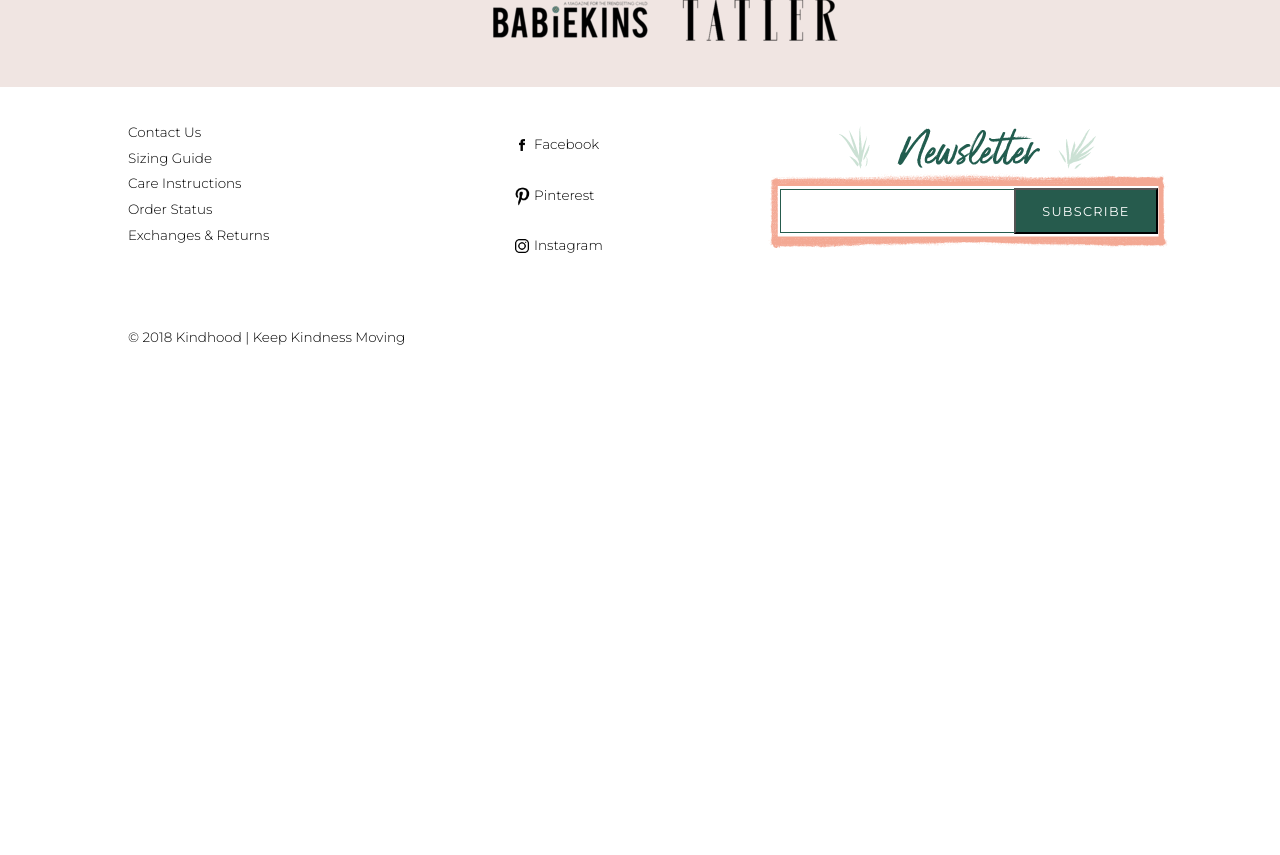
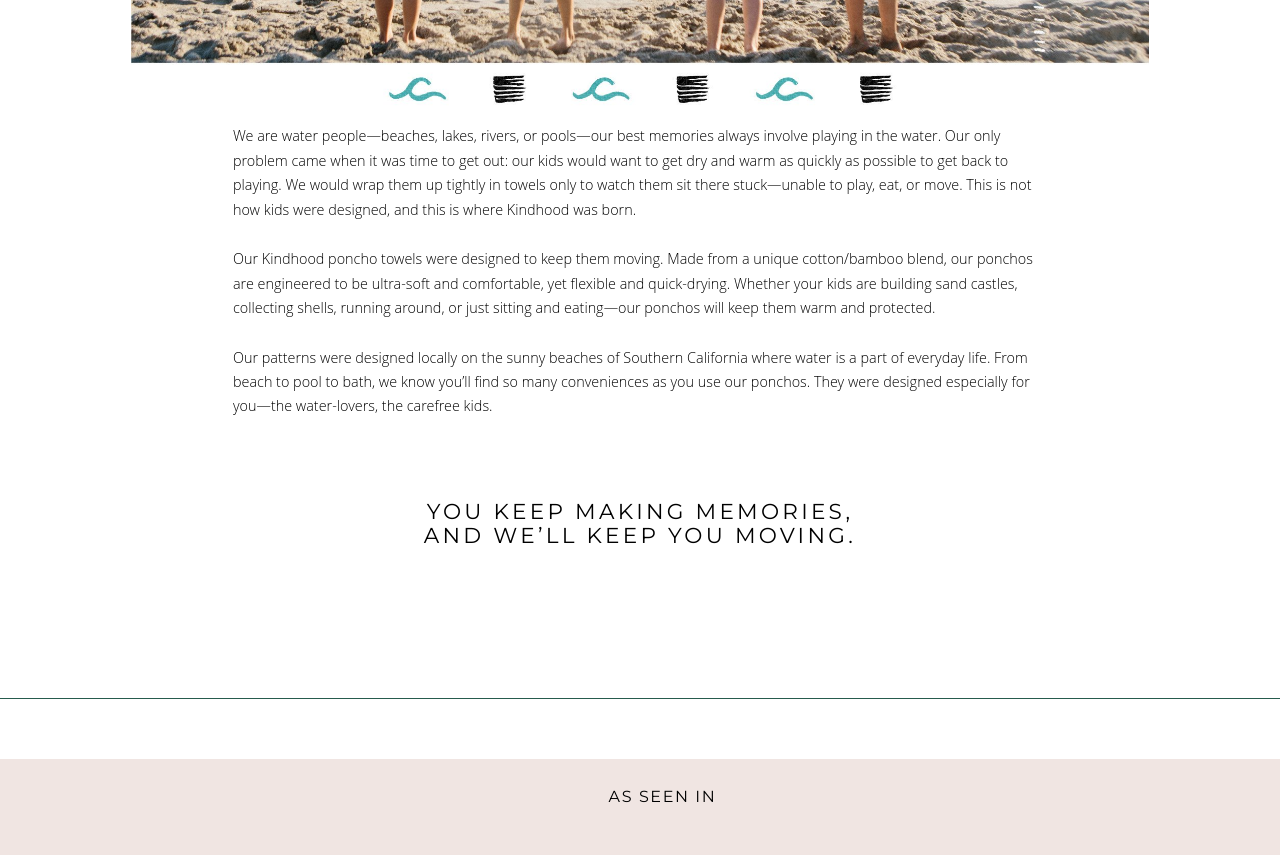
Before and after one commit to timknapp12/kindhood-clone, a React (Create React App) app: page /about in a window 1280 px wide. Shown: the part 640-1495 px from the top of the page. Before the commit the page ends 1013 px from the top, so only its background shows below. Built offline with nearby package versions, Linux system fonts and the light colour scheme.

Commit message:
about page

```diff
--- a/src/components/About.js
+++ b/src/components/About.js
@@ -1,11 +1,48 @@
 import React from "react";
+import about from "../assets/About_Us.jpg";
 
 export default function About(props) {
-
-
-    return(
-        <div>
-            About Page
+  return (
+    <div className="main-body">
+      <div className="main-container">
+        <div className="main-container__column">
+          <img alt="aboutphoto" src={about} className="main-image" />
+          <div className='about-paragraphs' >
+            <p>
+              We are water people—beaches, lakes, rivers, or pools—our best
+              memories always involve playing in the water. Our only problem
+              came when it was time to get out: our kids would want to get dry
+              and warm as quickly as possible to get back to playing. We would
+              wrap them up tightly in towels only to watch them sit there
+              stuck—unable to play, eat, or move. This is not how kids were
+              designed, and this is where Kindhood was born.
+            </p>
+            <p>
+              Our Kindhood poncho towels were designed to keep them moving. Made
+              from a unique cotton/bamboo blend, our ponchos are engineered to
+              be ultra-soft and comfortable, yet flexible and quick-drying.
+              Whether your kids are building sand castles, collecting shells,
+              running around, or just sitting and eating—our ponchos will keep
+              them warm and protected.
+            </p>
+            <p>
+              Our patterns were designed locally on the sunny beaches of
+              Southern California where water is a part of everyday life. From
+              beach to pool to bath, we know you’ll find so many conveniences as
+              you use our ponchos. They were designed especially for you—the
+              water-lovers, the carefree kids.
+            </p>
+            <div className='about-subheading' >
+                <h3>
+                    YOU KEEP MAKING MEMORIES,
+                </h3>
+                <h3>
+                    AND WE’LL KEEP YOU MOVING.
+                </h3>
+            </div>
+          </div>
         </div>
-    )
+      </div>
+    </div>
+  );
 }
--- a/src/styles/_components.scss
+++ b/src/styles/_components.scss
@@ -515,7 +515,6 @@ a:visited {
     line-height: 1.3em;
     -webkit-font-smoothing: antialiased;
     -moz-osx-font-smoothing: grayscale;
-
 }
 
 .press-container__heading {
@@ -547,3 +546,26 @@ a:visited {
     cursor: pointer;
     margin-left: 17px;
 }
+
+//     ------------------      About Page ----------------
+
+.about-paragraphs {
+    font-family: $body_font;
+    text-align: left;
+    font-size: .9em;
+    width: 80%;
+    line-height: 1.7em;
+}
+
+.about-paragraphs p {
+    margin-bottom: 25px;
+    font-weight: lighter;
+}
+
+.about-subheading {
+    text-align: center;
+    font-family: $main_font;
+    font-size: 1.5em;
+    letter-spacing: .15em;
+    margin-top: 80px;
+}
--- a/src/styles/main.css
+++ b/src/styles/main.css
@@ -500,3 +500,21 @@ a:visited {
   text-decoration: underline;
   cursor: pointer;
   margin-left: 17px; }
+
+.about-paragraphs {
+  font-family: "Open Sans", "HelveticaNeue", "Helvetica Neue", sans-serif;
+  text-align: left;
+  font-size: .9em;
+  width: 80%;
+  line-height: 1.7em; }
+
+.about-paragraphs p {
+  margin-bottom: 25px;
+  font-weight: lighter; }
+
+.about-subheading {
+  text-align: center;
+  font-family: "Montserrat", "HelveticaNeue", "Helvetica Neue", sans-serif;
+  font-size: 1.5em;
+  letter-spacing: .15em;
+  margin-top: 80px; }
```
Also changed, not shown: src/assets/About_Us.jpg (added), 1 other file (tests, documents, lock files or other folders).
